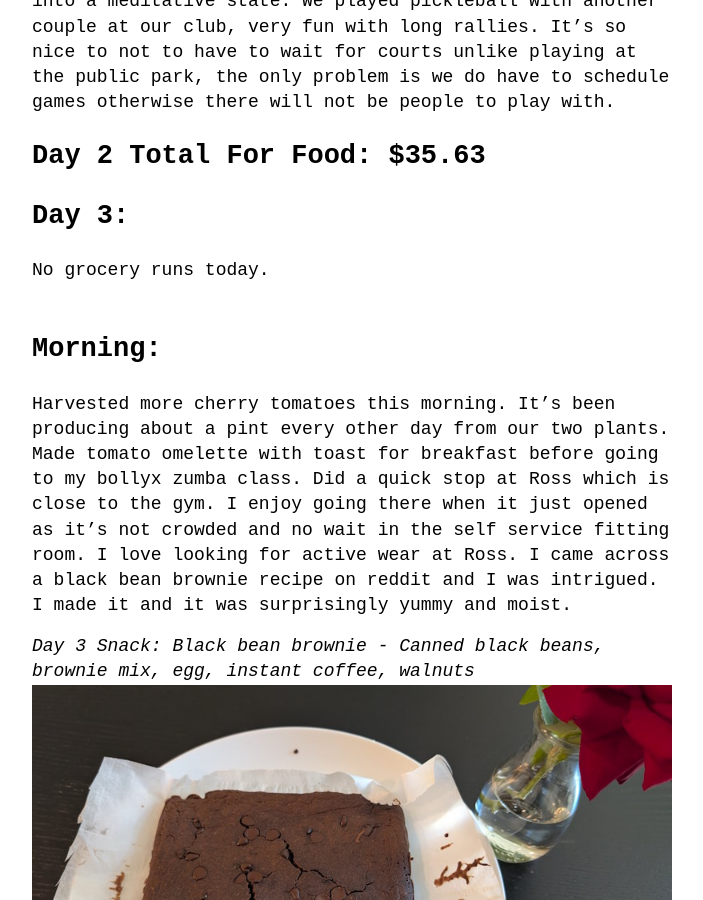
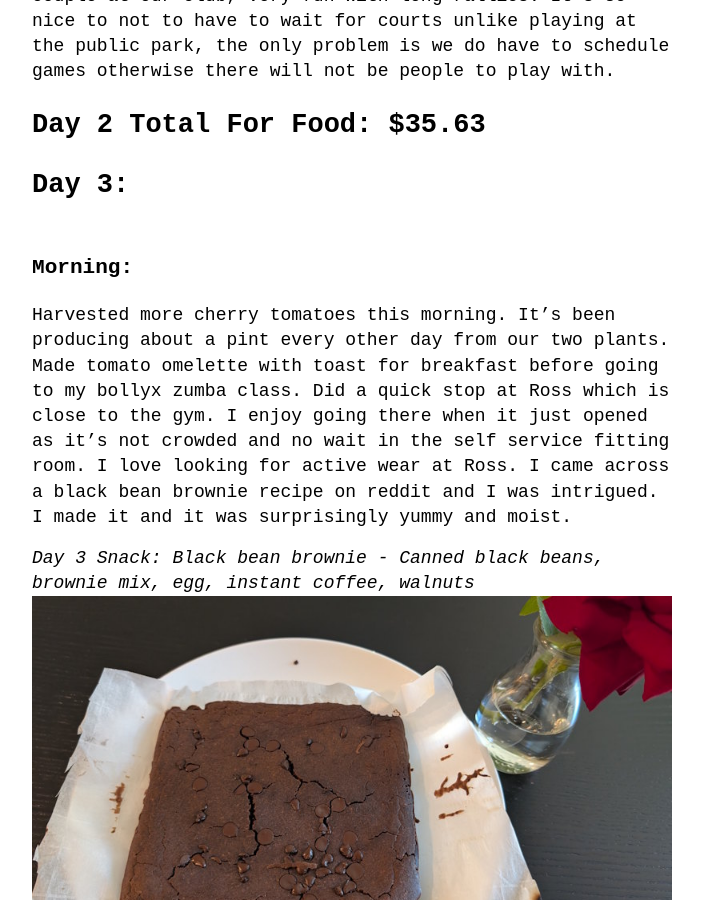
Before and after one commit to groceryshoppingisfun/weeklyfoodjournal, a Jekyll site: the page built from _posts/2025-06-16-Thai-Inspired-Cooking-Week.md, in a window 1280 px wide and 900 px high, scrolled down 5285 px. Shown: the whole window, without its empty margins (288-991 px from the left). Built offline with Jekyll 4.4.1, drawn with Linux system fonts in a browser that asks for light colours.

Commit message:
Update 2025-06-16-Thai-Inspired-Cooking-Week.md

```diff
--- a/_posts/2025-06-16-Thai-Inspired-Cooking-Week.md
+++ b/_posts/2025-06-16-Thai-Inspired-Cooking-Week.md
@@ -26,51 +26,47 @@ Met up with a girl friend for lunch and had fun catching up with her. I really l
 *Day 1 Lunch: Lunch with girl friend at a carribean restaurant*
 ![thai grilled pork salad](assets/images/margarita-lunch.jpg)
 
-## Afternoon:
+### Afternoon:
 After lunch I watched a couple episodes of an anime series called "Spy x Family" and then worked on this website to host my weekly food journals. Got sleepy and took a nice 1 hour nap.
 
-## Evening:
+### Evening:
 I have been following this Thai lady on YouTube called "ThaiFood Chef". I've made several of her recipes and they are all simple and delicious. Today I made Thai Grilled Pork Salad which is spicy, sour, sweet, umami. It was just an explosion of flavor and fresh tasting from the herbs. I also added some cherry tomatoes from our garden and each of them is like a flavor bomb. It's going to be hard to go back to store bought tomatoes after this. For vegetables I made a simple dashi soup with tofu, carrots and chrysanthemum greens. For once we didn't play pickleball after dinner so I decided to hand wash my car. I don't do it very often but I must say it's very satisfying to see my car so clean and knowing that I did it.
 *Day 1 Dinner: Thai Grilled Pork Salad, Homegrown cherry tomatoes, Tofu with Chrysanthemum greens soup*
 ![thai grilled pork salad](assets/images/thai-grilled-pork-salad.jpg)
 
-
-
-# Day 1 Total For Food: $35.63
+## Day 1 Total For Food: $35.63
 
 # Day 2:
 
-## Morning:
+### Morning:
 I made omelette with our home grown cherry tomatoes and trader joe's ciabatta. Went to Winco and did a $59.60 run. Too lazy to type out everything, but it's our usual bulk bin snacks, canned beans, chicken thighs and chicken wings, pork sirloin, canned oranges, limes, lemons etc. It's enough to last us the whole week and I still have a lot of vegetables which I bought from my last asian grocery store run 2 days before the start of this food journal week.
 
-## Noon:
+### Noon:
 
-## Afternoon:
+### Afternoon:
 I spent some time researching online for two things. First was to look for a facial place. I found one that looks promising and it offers a membership which allows you to get a 40% discount on all services if you go in once a month. I plan to do a monthly facial anyway. The second topic was how to hem my tshirts and tops. I like my tops to fall down to my waist, above the waist band of my bottoms. One idea is to go to get it altered, but at $15 per alteration, that would quickly add up plus my tailor would probably think I'm nuts to alter a t shirt. I found this iron-on hemming tape and I ordered some and cannot wait for it to arrive. If it works then I will hem most of my tshirts and tops. That will be quite a project as I have so many, especially work out tops. It's funny how easy it is to look for projects to work on when you have all this time in the world. All the reseach made me sleepy and time for another long nap.
 
-## Evening:
+### Evening:
 He made dinner for us tonight, baked cod. I made a vegetable soup with corn. It's rare that he cooks for us as he does all of the cleaning, and I do most of the cooking, which makes us a perfect match. It's adorable to see him cook as he does get flustered wheras for me cooking puts me into a meditative state. We played pickleball with another couple at our club, very fun with long rallies. It's so nice to not to have to wait for courts unlike playing at the public park, the only problem is we do have to schedule games otherwise there will not be people to play with.
 
 # Day 2 Total For Food: $35.63
 
 # Day 3:
-No grocery runs today.
-
-## Morning:
+### Morning:
 Harvested more cherry tomatoes this morning. It's been producing about a pint every other day from our two plants. Made tomato omelette with toast for breakfast before going to my bollyx zumba class. Did a quick stop at Ross which is close to the gym. I enjoy going there when it just opened as it's not crowded and no wait in the self service fitting room. I love looking for active wear at Ross.  I came across a black bean brownie recipe on reddit and I was intrigued. I made it and it was surprisingly yummy and moist.
 
 *Day 3 Snack: Black bean brownie - Canned black beans, brownie mix, egg, instant coffee, walnuts*
 ![black bean brownie](assets/images/black-bean-brownie.jpg)
 
-## Noon:
+### Noon:
 Lunch is a simple stir fried pork with ginger and green onions and rice. I was too lazy to make a second dish of vegetables stir fry so I served lunch with more of the cherry tomatoes. Had vanilla ice cream with a piece of the black bean brownie I made this morning. Very delicious and don't have to feel to guilty as the brownie is high in fiber and protein.
 
 *Our "sweet 100" and "sungold" cherry tomato plants*
 ![cherry tomato plants](assets/images/tomato-plants.jpg)
 
-## Afternoon:
+### Afternoon:
 
-## Evening:
+### Evening:
 
 # Day 3 Total For Food: $0
 
```
